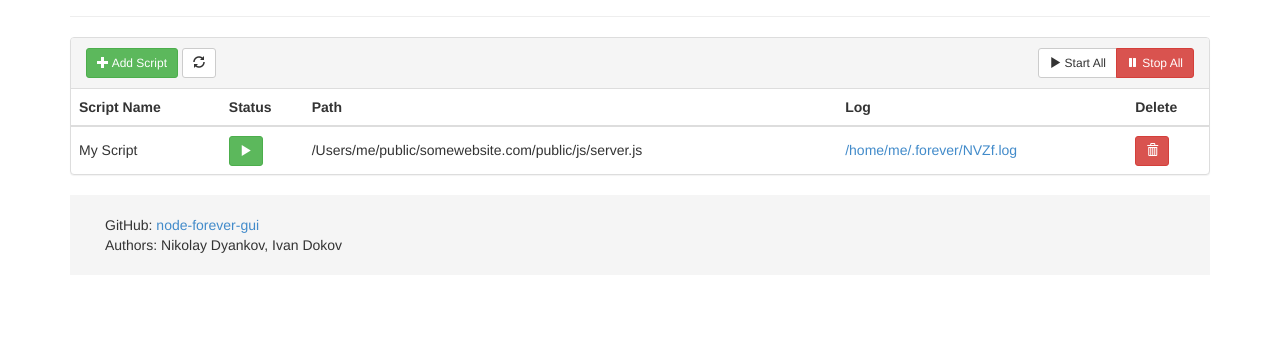
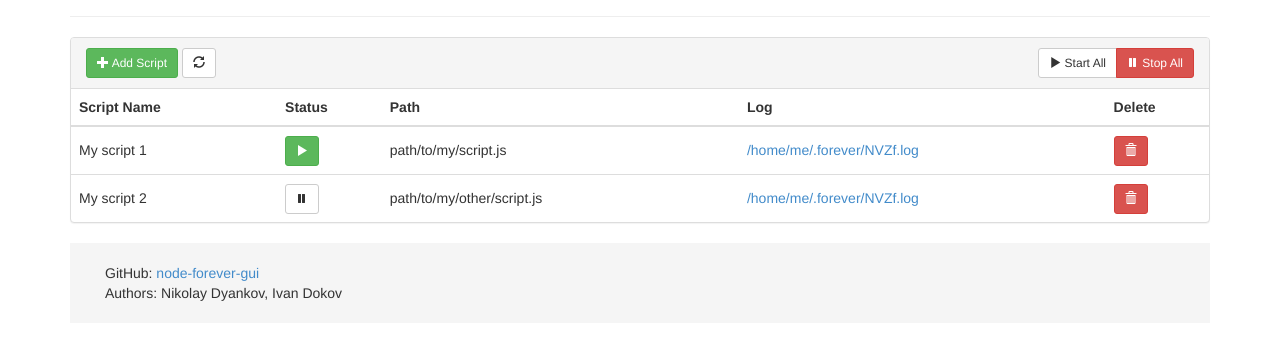
Before and after one commit to nikolaydyankov/node-forever-gui, a plain HTML site: page template/index.html in a window 1280 px wide. Shown: the part 83-422 px from the top of the page. Drawn offline with Linux system fonts and the light colour scheme.

Commit message:
- hidden template object for script rows in table - simulates fetching real data from a server and inserts in table - boilerplate code for modals - added APICommunicator class

```diff
--- a/template/css/main.css
+++ b/template/css/main.css
@@ -77,3 +77,9 @@ td:hover .nfg-editable-field-edit-button {
 .nfg-editable-field-edit-state .nfg-editable-field-content, .nfg-editable-field-edit-state .nfg-editable-field-edit-button {
     display: none;
 }
+
+/* Misc */
+
+#nfg-script-template {
+    display: none;
+}
--- a/template/index.html
+++ b/template/index.html
@@ -36,7 +36,7 @@
                 <button type="button" class="btn btn-danger btn-sm" id="nfg-button-stop-all"><span class="glyphicon glyphicon-pause"></span> Stop All</button>
             </div>
         </div>
-        <table class="table">
+        <table class="table" id="nfg-script-container">
             <thead>
             <tr>
                 <th>
@@ -57,8 +57,25 @@
             </tr>
             </thead>
             <tbody>
-            <tr id="script-312356">
-                <td>
+
+            </tbody>
+        </table>
+    </div>
+    <div id="footer">
+        <div class="container">
+            GitHub: <a href="https://github.com/nikolaydyankov/node-forever-gui" target="_blank">node-forever-gui</a><br />
+            Authors: Nikolay Dyankov, Ivan Dokov
+        </div>
+    </div>
+
+
+
+
+
+    <!-- SCRIPT ROW TEMPLATE -->
+
+    <div id="nfg-script-template">
+        <div id="nfg-script-template-col1">
             <div class="nfg-editable-field">
                 <div class="nfg-editable-field-input pull-left">
                     <input type="text" class="nfg-editable-field-input-element form-control input-sm" placeholder="placeholder">
@@ -71,11 +88,11 @@
                     <div class="btn btn-info nfg-button-script-name-save btn-sm"><span class="glyphicon glyphicon-ok"></span></div>
                 </div>
             </div>
-                </td>
-                <td>
-                    <button type="button" class="btn btn-sm btn-success" id="nfg-button-start-stop"><span class="glyphicon glyphicon-play"></span></button>
-                </td>
-                <td>
+        </div>
+        <div id="nfg-script-template-col2">
+            <button type="button" class="btn btn-sm" id="nfg-button-start-stop"><span class="glyphicon"></span></button>
+        </div>
+        <div id="nfg-script-template-col3">
             <div class="nfg-editable-field">
                 <div class="nfg-editable-field-input pull-left">
                     <input type="text" class="nfg-editable-field-input-element form-control input-sm" placeholder="placeholder">
@@ -88,23 +105,42 @@
                     <div class="btn btn-info btn-sm nfg-button-script-name-save"><span class="glyphicon glyphicon-ok"></span></div>
                 </div>
             </div>
-                </td>
-                <td>
+        </div>
+        <div id="nfg-script-template-col4">
             <a href="#" class="nfg-button-link">/home/me/.forever/NVZf.log <span class="glyphicon glyphicon-eye-open"></span></a>
-                </td>
-                <td>
+        </div>
+        <div id="nfg-script-template-col5">
             <button type="button" class="btn btn-sm btn-danger nfg-button-trash"><span class="glyphicon glyphicon-trash"></span></button>
-                </td>
-            </tr>
-            </tbody>
-        </table>
-    </div>
-    <div id="footer">
-        <div class="container">
-            GitHub: <a href="https://github.com/nikolaydyankov/node-forever-gui" target="_blank">node-forever-gui</a><br />
-            Authors: Nikolay Dyankov, Ivan Dokov
         </div>
     </div>
+
+
+    <!-- TEST CODE -->
+
+    <!-- MODALS -->
+
+    <!--<a data-toggle="modal" href="#myModal" class="btn btn-primary btn-lg">Launch demo modal</a>-->
+
+    <!-- Modal -->
+    <!--<div class="modal fade" id="myModal" tabindex="-1" role="dialog" aria-labelledby="myModalLabel" aria-hidden="true">-->
+        <!--<div class="modal-dialog">-->
+            <!--<div class="modal-content">-->
+                <!--<div class="modal-header">-->
+                    <!--<button type="button" class="close" data-dismiss="modal" aria-hidden="true">&times;</button>-->
+                    <!--<h4 class="modal-title">Modal title</h4>-->
+                <!--</div>-->
+                <!--<div class="modal-body">-->
+                    <!--...-->
+                <!--</div>-->
+                <!--<div class="modal-footer">-->
+                    <!--<button type="button" class="btn btn-default" data-dismiss="modal">Close</button>-->
+                    <!--<button type="button" class="btn btn-primary">Save changes</button>-->
+                <!--</div>-->
+            <!--</div>-->
+        <!--</div>-->
+    <!--</div>-->
+
+    <!-- [END] TEST CODE -->
 </div>
 
 
--- a/template/js/script.js
+++ b/template/js/script.js
@@ -4,6 +4,40 @@ var SCRIPT_STATUS_PAUSED = 'paused';
 
 // Classes
 var scripts = {};
+var communicator = new APICommunicator();
+
+function APICommunicator () {
+    this.serverURL = document.URL;
+}
+
+APICommunicator.prototype.fetchAllScripts = function(callback) {
+    console.log('Fetching scripts from server');
+
+    // TEST DATA
+    var script1 = new Script();
+    script1.id = 'script-54534';
+    script1.name = 'My script 1';
+    script1.status = SCRIPT_STATUS_PLAYING;
+    script1.path = 'path/to/my/script.js';
+
+    var script2 = new Script();
+    script2.id = 'script-3421423';
+    script2.name = 'My script 2';
+    script2.status = SCRIPT_STATUS_PAUSED;
+    script2.path = 'path/to/my/other/script.js';
+
+    var script1ID = script1.id;
+    var script2ID = script2.id;
+
+    var fetchedScripts = {
+        script1ID : script1,
+        script2ID : script2
+    }
+
+    // (END) TEST DATA
+
+    callback(fetchedScripts);
+}
 
 function Script () {
     this.id = '';
@@ -12,14 +46,14 @@ function Script () {
     this.path = '';
 }
 
-//noinspection UnterminatedStatementJS
 Script.prototype.saveScript = function() {
+    console.log('Saving scripts to server');
     // Save...
 };
 
 (function($, undefined) {
     $(document).ready(function() {
-        console.log('asda');
+        init();
 
         // Events
         $('.nfg-button-script-name-edit').on('click', function(e) {
@@ -29,6 +63,62 @@ Script.prototype.saveScript = function() {
             toggleEditableFieldState($(e.target));
         });
     });
+
+    function init() {
+        communicator.fetchAllScripts(function(fetchedScripts) {
+            scripts = fetchedScripts;
+            displayScripts();
+        });
+    }
+    function displayScripts() {
+        for (var key in scripts) {
+            var script = scripts[key];
+
+            // Prepare the template object with the real data
+            insertInScriptTemplateDataFromScript(scripts[key]);
+
+            // Generate actual HTML content to be inserted in the table
+            var htmlContent = htmlContentForScript(scripts[key]);
+
+            // Insert the finished HTML code in the table
+            $('#nfg-script-container').find('tbody').append(htmlContent);
+        }
+    }
+    function insertInScriptTemplateDataFromScript(script) {
+        var templateContainer = $('#nfg-script-template');
+
+        templateContainer.find('#nfg-script-template-col1').find('.nfg-editable-field-content').html(script.name);
+        templateContainer.find('#nfg-script-template-col3').find('.nfg-editable-field-content').html(script.path);
+
+        if (script.status == SCRIPT_STATUS_PLAYING) {
+            templateContainer.find('#nfg-script-template-col2').find('button').removeClass('btn-default');
+            templateContainer.find('#nfg-script-template-col2').find('.glyphicon').removeClass('glyphicon-pause');
+
+            templateContainer.find('#nfg-script-template-col2').find('button').addClass('btn-success');
+            templateContainer.find('#nfg-script-template-col2').find('.glyphicon').addClass('glyphicon-play');
+        } else {
+            templateContainer.find('#nfg-script-template-col2').find('button').removeClass('btn-success');
+            templateContainer.find('#nfg-script-template-col2').find('.glyphicon').removeClass('glyphicon-play');
+
+            templateContainer.find('#nfg-script-template-col2').find('button').addClass('btn-default');
+            templateContainer.find('#nfg-script-template-col2').find('.glyphicon').addClass('glyphicon-pause');
+        }
+    }
+    function htmlContentForScript(script) {
+        var content = '';
+
+        content += '<tr id="' + script.id + '">';
+
+        content += '<td>' + $('#nfg-script-template-col1').html() + '</td>';
+        content += '<td>' + $('#nfg-script-template-col2').html() + '</td>';
+        content += '<td>' + $('#nfg-script-template-col3').html() + '</td>';
+        content += '<td>' + $('#nfg-script-template-col4').html() + '</td>';
+        content += '<td>' + $('#nfg-script-template-col5').html() + '</td>';
+
+        content += '</tr>';
+
+        return content;
+    }
 
     // Event handlers
     function toggleEditableFieldState(buttonEl) {
```
Lines whose indentation alone changed are shown as unchanged.
